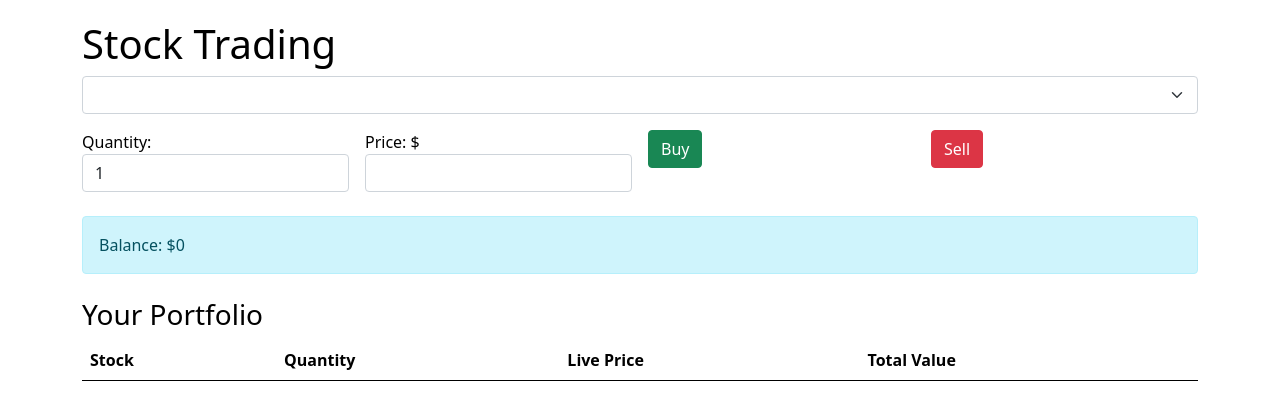
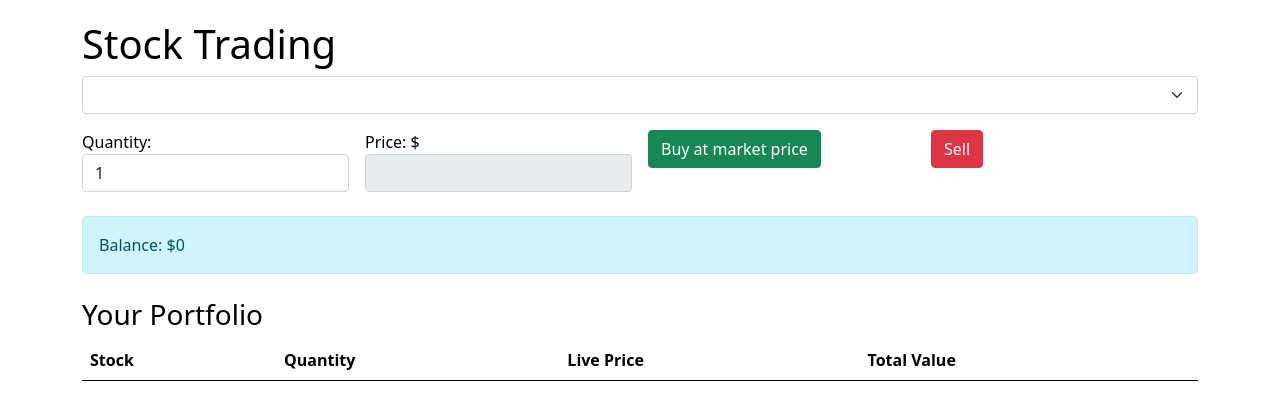
Before and after one commit to LovishShrail/inferno, a Django app: page /chart/ in a window 1280 px wide. Shown: the part 56-476 px from the top of the page. Run offline with Django 5.2, Linux system fonts and the light colour scheme; lists and menus that the app fills with data are empty; parts of the project's set-up code (start-up, migrations or seed data) failed here and were passed over.

Commit message:
buy done , sell not at current price

```diff
--- a/mainapp/templates/mainapp/chart.html
+++ b/mainapp/templates/mainapp/chart.html
@@ -22,11 +22,11 @@
             <input type="number" id="quantity" class="form-control" min="1" value="1">
         </div>
         <div class="col-md-3">
-            <label>Price: $</label>
-            <input type="number" id="price" class="form-control" min="0.01" step="0.01" required>
-        </div>
+          <label>Price: $</label>
+          <input type="number" id="price" class="form-control" min="0.01" step="0.01" readonly>
+      </div>
         <div class="col-md-3">
-            <button id="buy_button" class="btn btn-success">Buy</button>
+            <button id="buy_button" class="btn btn-success">Buy at market price</button>
         </div>
         <div class="col-md-3">
             <button id="sell_button" class="btn btn-danger">Sell</button>
@@ -108,9 +108,8 @@
   document.getElementById("buy_button").addEventListener("click", function () {
     const stockSymbol = document.getElementById("stock_selector").value;
     const quantity = parseInt(document.getElementById("quantity").value);
-    const price = parseFloat(document.getElementById("price").value);
 
-    if (!stockSymbol || !quantity || !price) {
+    if (!stockSymbol || !quantity) {
       alert("Please fill in all fields.");
       return;
     }
@@ -125,7 +124,7 @@
       body: new URLSearchParams({
         stock_symbol: stockSymbol,
         quantity: quantity,
-        price: price,
+
       }),
     })
       .then((response) => response.json())
--- a/mainapp/views.py
+++ b/mainapp/views.py
@@ -135,7 +135,6 @@ def chart_view(request):
 
 
 
-
 @csrf_exempt
 @require_POST
 def buy_stock(request):
@@ -145,11 +144,20 @@ def buy_stock(request):
 
     stock_symbol = request.POST.get("stock_symbol")
     quantity = int(request.POST.get("quantity"))
-    price = Decimal(request.POST.get("price"))
+
+    # Fetch current market price from Redis
+    redis_key = f"candlestick_data:{stock_symbol}"
+    data = redis_conn.get(redis_key)
+
+    if not data:
+        return JsonResponse({"error": "No data found for the selected stock"}, status=404)
+
+    latest_data = json.loads(data)[-1]  # Get the latest candlestick data
+    market_price = Decimal(latest_data["close"])  # Use the closing price as the market price
 
     # Fetch user profile and check balance
     user_profile = UserProfile.objects.get(user=request.user)
-    total_cost = price * quantity
+    total_cost = market_price * quantity
 
     if user_profile.balance < total_cost:
         return JsonResponse({"error": "Insufficient balance"}, status=400)
@@ -158,18 +166,18 @@ def buy_stock(request):
     user_profile.balance -= total_cost
     user_profile.save()
 
-    # Add stock to user's portfolio (assuming a model called `UserStock` exists)
+    # Add stock to user's portfolio
     user_stock, created = UserStock.objects.get_or_create(
         user=request.user,
         stock=stock_symbol,
-        defaults={"quantity": quantity, "average_price": price}
+        defaults={"quantity": quantity, "average_price": market_price}
     )
 
     if not created:
         # Update existing stock entry
         total_quantity = user_stock.quantity + quantity
         user_stock.average_price = (
-            (user_stock.average_price * user_stock.quantity) + (price * quantity)
+            (user_stock.average_price * user_stock.quantity) + (market_price * quantity)
         ) / total_quantity
         user_stock.quantity = total_quantity
         user_stock.save()
@@ -179,8 +187,53 @@ def buy_stock(request):
         "balance": float(user_profile.balance),
         "stock": stock_symbol,
         "quantity": quantity,
-        "price": float(price)
+        "price": float(market_price)  # Return the market price used for the purchase
     })
+# @csrf_exempt
+# @require_POST
+# def buy_stock(request):
+#     """Handle buying stocks for the logged-in user."""
+#     if not request.user.is_authenticated:
+#         return JsonResponse({"error": "User not authenticated"}, status=401)
+
+#     stock_symbol = request.POST.get("stock_symbol")
+#     quantity = int(request.POST.get("quantity"))
+#     price = Decimal(request.POST.get("price"))
+
+#     # Fetch user profile and check balance
+#     user_profile = UserProfile.objects.get(user=request.user)
+#     total_cost = price * quantity
+
+#     if user_profile.balance < total_cost:
+#         return JsonResponse({"error": "Insufficient balance"}, status=400)
+
+#     # Deduct balance and add stock to user's portfolio
+#     user_profile.balance -= total_cost
+#     user_profile.save()
+
+#     # Add stock to user's portfolio (assuming a model called `UserStock` exists)
+#     user_stock, created = UserStock.objects.get_or_create(
+#         user=request.user,
+#         stock=stock_symbol,
+#         defaults={"quantity": quantity, "average_price": price}
+#     )
+
+#     if not created:
+#         # Update existing stock entry
+#         total_quantity = user_stock.quantity + quantity
+#         user_stock.average_price = (
+#             (user_stock.average_price * user_stock.quantity) + (price * quantity)
+#         ) / total_quantity
+#         user_stock.quantity = total_quantity
+#         user_stock.save()
+
+#     return JsonResponse({
+#         "success": True,
+#         "balance": float(user_profile.balance),
+#         "stock": stock_symbol,
+#         "quantity": quantity,
+#         "price": float(price)
+#     })
 
 
 @csrf_exempt
```
Also changed, not shown: db.sqlite3.
